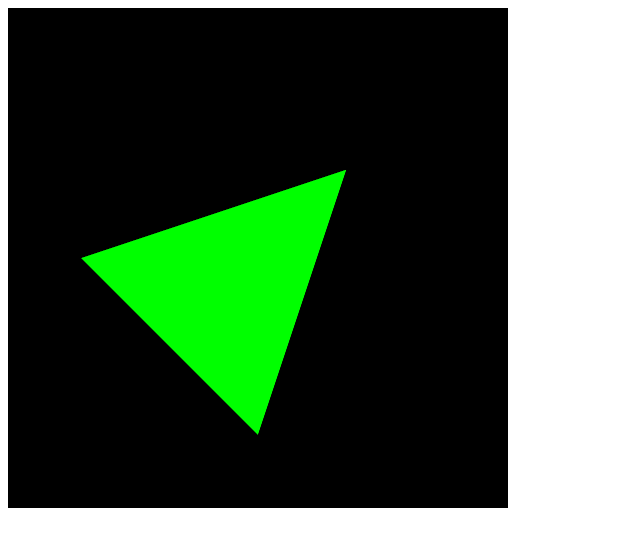
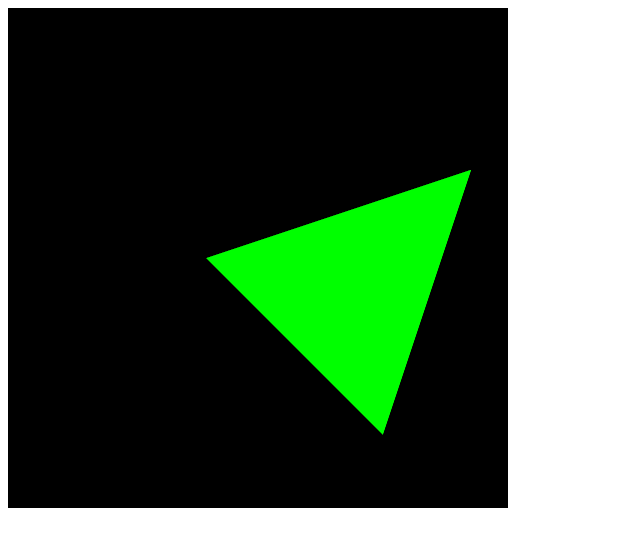
Before and after one commit to JesseBrand/WebGL, a plain HTML site: page meeting1/opdracht2.html in a window 1280 px wide. Shown: the whole page, without its empty margins (0-640 px from the left). Drawn offline with Linux system fonts and the light colour scheme.

Commit message:
Fix translation matrix and matrix transformation (was flipped)

```diff
--- a/meeting1/opdracht2.html
+++ b/meeting1/opdracht2.html
@@ -3,10 +3,10 @@
 		<script id="vertex-shader-3d" type="x-shader/x-vertex">
 attribute vec3 aPosition;
 
-uniform mat3 uMatrix;
+uniform mat4 uMatrix;
 
 void main() {
-  gl_Position = vec4(uMatrix * aPosition, 1);
+  gl_Position = uMatrix * vec4(aPosition, 1);
 }
 		</script>
 		<script id="fragment-shader" type="x-shader/x-fragment">
@@ -94,32 +94,35 @@ function drawScene() {
 	var matrix = makeIdentityMatrix();
 	matrix = matrixMultiply(matrix, makeScaleMatrix(0.5, 0.5));
 	matrix = matrixMultiply(matrix, makeRotationMatrix(.25 * Math.PI));
-	matrix = matrixMultiply(matrix, makeTranslationMatrix(0, 0));
+	matrix = matrixMultiply(matrix, makeTranslationMatrix(0.5, 0));
 
-	gl.uniformMatrix3fv(matrixLocation, false, matrix);
+	gl.uniformMatrix4fv(matrixLocation, false, matrix);
 
 	gl.drawArrays(gl.TRIANGLES, 0, 3);
 }
 
 function makeIdentityMatrix() {
 	return [
-		1, 0, 0,
-		0, 1, 0,
-		0, 0, 1
+		1, 0, 0, 0,
+		0, 1, 0, 0,
+		0, 0, 1, 0,
+		0, 0, 0, 1
 	];
 }
 function makeScaleMatrix(sx, sy) {
 	return [
-    sx, 0, 0,
-    0, sy, 0,
-    0, 0, 1
+		sx, 0, 0, 0,
+		0, sy, 0, 0,
+		0,  0, 1, 0,
+		0,  0, 0, 1
 	];
 }
 function makeTranslationMatrix(tx, ty) {
 	return [
-    1, 0, 0,
-    0, 1, 0,
-    tx, ty, 1
+		1, 0, 0, tx,
+		0, 1, 0, ty,
+		0, 0, 1,  0,
+		0, 0, 0,  1
 	];
 }
 
@@ -127,41 +130,63 @@ function makeRotationMatrix(angleInRadians) {
 	var c = Math.cos(angleInRadians);
 	var s = Math.sin(angleInRadians);
 	return [
-    c,-s, 0,
-    s, c, 0,
-    0, 0, 1
+		c,-s, 0, 0,
+		s, c, 0, 0,
+		0, 0, 1, 0,
+		0, 0, 0, 1
 	];
 }
 
 function matrixMultiply(a, b) {
-	var a00 = a[0*3+0];
-	var a01 = a[0*3+1];
-	var a02 = a[0*3+2];
-	var a10 = a[1*3+0];
-	var a11 = a[1*3+1];
-	var a12 = a[1*3+2];
-	var a20 = a[2*3+0];
-	var a21 = a[2*3+1];
-	var a22 = a[2*3+2];
-	var b00 = b[0*3+0];
-	var b01 = b[0*3+1];
-	var b02 = b[0*3+2];
-	var b10 = b[1*3+0];
-	var b11 = b[1*3+1];
-	var b12 = b[1*3+2];
-	var b20 = b[2*3+0];
-	var b21 = b[2*3+1];
-	var b22 = b[2*3+2];
+	var a00 = a[0*4+0];
+	var a10 = a[0*4+1];
+	var a20 = a[0*4+2];
+	var a30 = a[0*4+3];
+	var a01 = a[1*4+0];
+	var a11 = a[1*4+1];
+	var a21 = a[1*4+2];
+	var a31 = a[1*4+3];
+	var a02 = a[2*4+0];
+	var a12 = a[2*4+1];
+	var a22 = a[2*4+2];
+	var a32 = a[2*4+3];
+	var a03 = a[3*4+0];
+	var a13 = a[3*4+1];
+	var a23 = a[3*4+2];
+	var a33 = a[3*4+3];
+	var b00 = b[0*4+0];
+	var b10 = b[0*4+1];
+	var b20 = b[0*4+2];
+	var b30 = b[0*4+3];
+	var b01 = b[1*4+0];
+	var b11 = b[1*4+1];
+	var b21 = b[1*4+2];
+	var b31 = b[1*4+3];
+	var b02 = b[2*4+0];
+	var b12 = b[2*4+1];
+	var b22 = b[2*4+2];
+	var b32 = b[2*4+3];
+	var b03 = b[3*4+0];
+	var b13 = b[3*4+1];
+	var b23 = b[3*4+2];
+	var b33 = b[3*4+3];
 	var result = [
-		a00 * b00 + a01 * b10 + a02 * b20,
-		a00 * b01 + a01 * b11 + a02 * b21,
-		a00 * b02 + a01 * b12 + a02 * b22,
-		a10 * b00 + a11 * b10 + a12 * b20,
-		a10 * b01 + a11 * b11 + a12 * b21,
-		a10 * b02 + a11 * b12 + a12 * b22,
-		a20 * b00 + a21 * b10 + a22 * b20,
-		a20 * b01 + a21 * b11 + a22 * b21,
-		a20 * b02 + a21 * b12 + a22 * b22];
+		a00 * b00 + a01 * b10 + a02 * b20 + a03 * b30,
+		a00 * b01 + a01 * b11 + a02 * b21 + a03 * b31,
+		a00 * b02 + a01 * b12 + a02 * b22 + a03 * b32,
+		a00 * b03 + a01 * b13 + a02 * b23 + a03 * b33,
+		a10 * b00 + a11 * b10 + a12 * b20 + a13 * b30,
+		a10 * b01 + a11 * b11 + a12 * b21 + a13 * b31,
+		a10 * b02 + a11 * b12 + a12 * b22 + a13 * b32,
+		a10 * b03 + a11 * b13 + a12 * b23 + a13 * b33,
+		a20 * b00 + a21 * b10 + a22 * b20 + a23 * b30,
+		a20 * b01 + a21 * b11 + a22 * b21 + a23 * b31,
+		a20 * b02 + a21 * b12 + a22 * b22 + a23 * b32,
+		a20 * b03 + a21 * b13 + a22 * b23 + a23 * b33,
+		a30 * b00 + a31 * b10 + a32 * b20 + a33 * b30,
+		a30 * b01 + a31 * b11 + a32 * b21 + a33 * b31,
+		a30 * b02 + a31 * b12 + a32 * b22 + a33 * b32,
+		a30 * b03 + a31 * b13 + a32 * b23 + a33 * b33];
 	console.log(result);
 	return result;
 }
```
Lines whose indentation alone changed are shown as unchanged.
